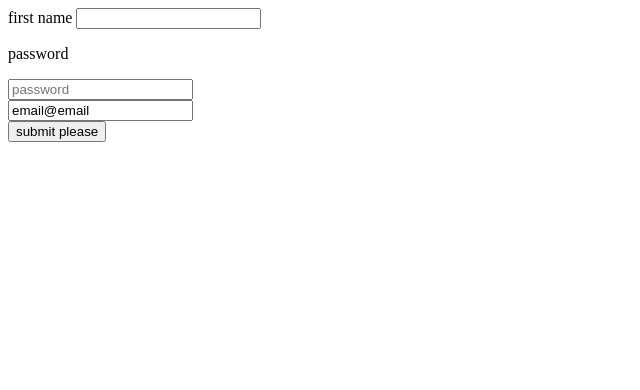
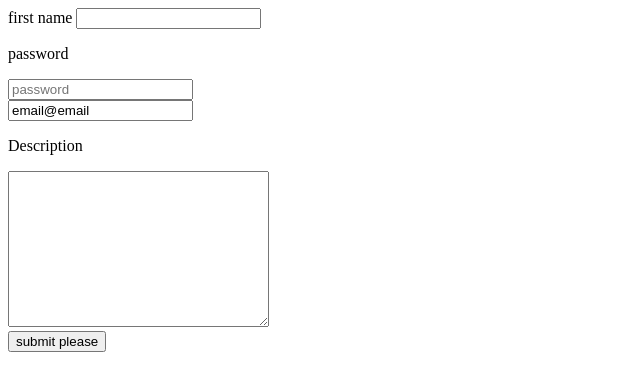
Before and after one commit to robbieveivers/Web_design, a plain HTML site: page index.html in a window 1280 px wide. Shown: the whole page, without its empty margins (0-640 px from the left). Drawn offline with Linux system fonts and the light colour scheme.

Commit message:
Text Area

```diff
--- a/index.html
+++ b/index.html
@@ -15,6 +15,10 @@
     <br>
     <input type="email" name="" id="" value="email@email">
     <br>
+    <p>Description</p>
+    <textarea name="" id="" cols="30" rows="10"></textarea>
+    <br>
+
     <input type="submit" value="submit please">
     <!-- <button type="submit">submit</button> -->
 </form>
```
